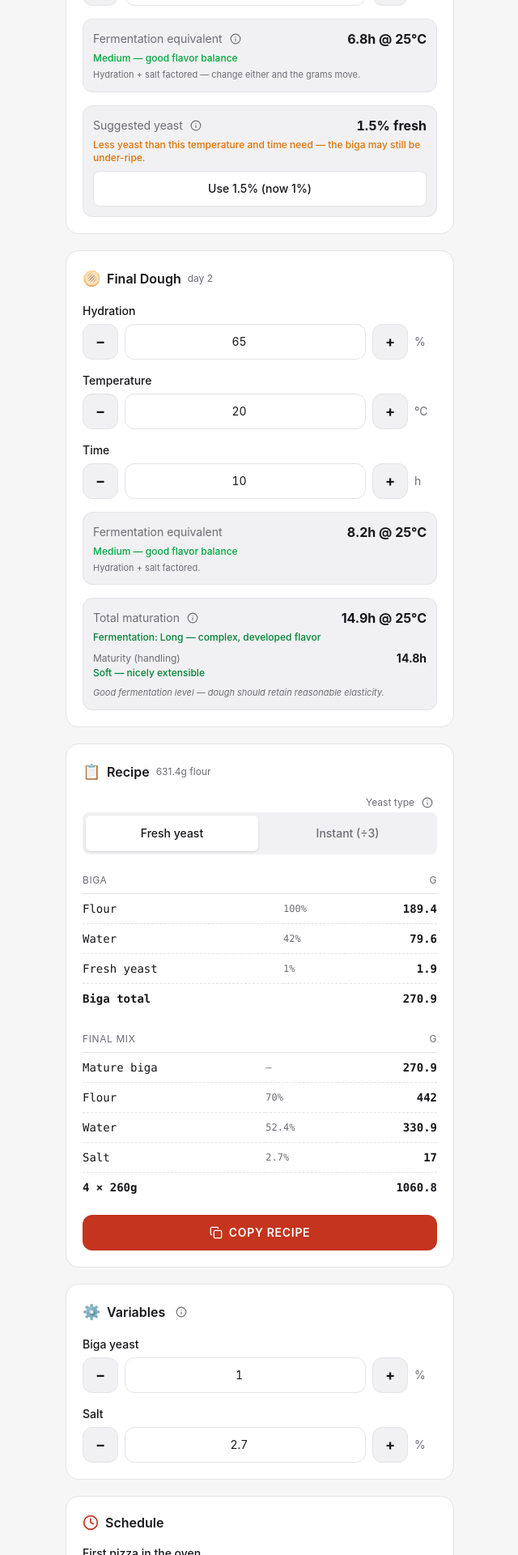
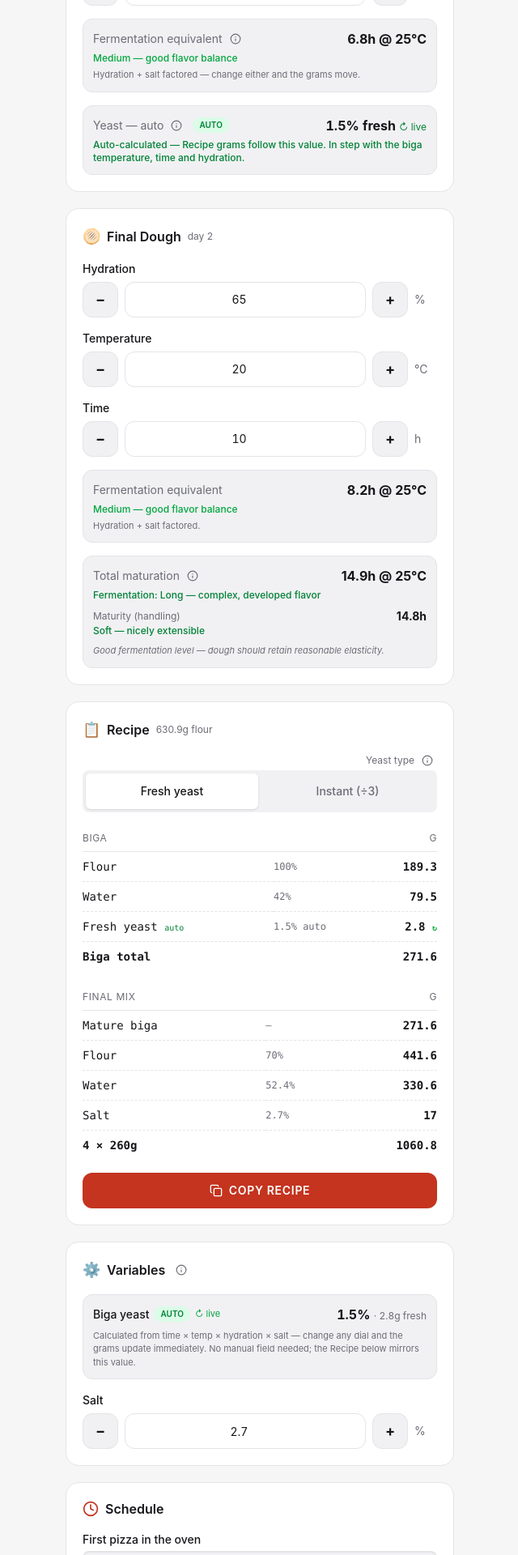
Before and after one commit to szsoma/recipe-calculators, a React (Vite) app: page /pizza in a window 1280 px wide. Shown: the part 934-2854 px from the top of the page at 81% size, without its empty margins (319-959 px from the left). Built offline with nearby package versions, Linux system fonts and the light colour scheme.

Commit message:
feat: make biga yeast auto-adjust with fermentation inputs
- Recalculate biga yeast live from time, temperature, hydration, and salt
- Update the pizza UI and recipe totals to show auto yeast behavior
- Add regression coverage for automatic yeast calculations

```diff
--- a/src/pages/pizza/PizzaCalculator.jsx
+++ b/src/pages/pizza/PizzaCalculator.jsx
@@ -56,6 +56,7 @@ export default function PizzaCalculator({ params, setParam, bakeDateTimeStr, set
   const { suggestedYeast, suggestedYeastPct, yeastDose } = d
   const yeastUnit = useFreshYeast ? 'fresh' : 'instant'
   const suggestionMatches = suggestedYeast && round(bigaYeast) === round(suggestedYeast.pct)
+  const isAutoYeast = !isPoolish // biga yeast is now always auto — recalculates immediately on time/temp/hydration
 
   function handlePrefermentType(next) {
     setParam('prefermentType', next)
@@ -167,32 +168,44 @@ export default function PizzaCalculator({ params, setParam, bakeDateTimeStr, set
             <div className="bg-sunken rounded-xl p-3 border border-line">
               <div className="flex justify-between items-center mb-1">
                 <span className="text-sm text-ink-muted flex items-center gap-1">
-                  Suggested yeast
-                  <InfoPopover label="Suggested yeast" align="left">
-                    Yeast × fermentation exposure stays constant. Exposure is Σ hours × temperatureRate
-                    × hydrationFactor × saltFactor. Warmer, longer or higher hydration needs less
-                    yeast or the biga peaks early and collapses. Pinned to Giorilli's biga: 1% fresh,
-                    18h at 18°C (~42% hyd). Hydration change from 42% to 65% shifts the dose ~17%.
+                  {isAutoYeast ? 'Yeast — auto' : 'Suggested yeast'}
+                  <InfoPopover label={isAutoYeast ? 'Auto yeast' : 'Suggested yeast'} align="left">
+                    {isAutoYeast
+                      ? 'Auto mode is on (yeast field empty). Yeast is calculated from time × temperatureRate × hydration × salt so the grams in Recipe update live when you change any dial. Enter a value in Variables to lock it manually.'
+                      : 'Yeast × fermentation exposure stays constant. Exposure is Σ hours × temperatureRate × hydrationFactor × saltFactor. Warmer, longer or higher hydration needs less yeast or the biga peaks early and collapses. Pinned to Giorilli\'s biga: 1% fresh, 18h at 18°C (~42% hyd). Tap Use to snap to auto, or clear the field to return to auto.'}
                   </InfoPopover>
+                  {isAutoYeast && <span className="ml-1 inline-flex items-center rounded-full bg-green-100 dark:bg-green-900/30 text-green-700 dark:text-green-300 text-[10px] font-semibold px-2 py-0.5">AUTO</span>}
                 </span>
                 <span className="text-ink font-bold tabular-nums">
                   {round(suggestedYeastPct)}% {yeastUnit}
+                  {isAutoYeast && <span className="ml-1 text-xs font-normal text-green-700 dark:text-green-300">↻ live</span>}
                 </span>
               </div>
               <p className={`text-xs font-medium ${YEAST_DOSE_COLOR[yeastDose]}`}>
-                {suggestedYeast.aboveCeiling
-                  ? 'Capped at 2% — this is too cold or too short for the biga to ripen fully. Give it longer or warmer.'
-                  : suggestedYeast.belowFloor
-                    ? 'Floored at 0.05% — too little to weigh reliably. Shorten the biga or cool it down.'
-                    : YEAST_DOSE_TEXT[yeastDose]}
+                {isAutoYeast
+                  ? `Auto-calculated — Recipe grams follow this value. ${YEAST_DOSE_TEXT[yeastDose]}`
+                  : suggestedYeast.aboveCeiling
+                    ? 'Capped at 2% — this is too cold or too short for the biga to ripen fully. Give it longer or warmer.'
+                    : suggestedYeast.belowFloor
+                      ? 'Floored at 0.05% — too little to weigh reliably. Shorten the biga or cool it down.'
+                      : YEAST_DOSE_TEXT[yeastDose]}
               </p>
-              {!suggestionMatches && (
+              {!isAutoYeast && !suggestionMatches && (
                 <button
                   type="button"
                   onClick={() => setParam('bigaYeastFine', String(round(suggestedYeast.pct)))}
                   className="mt-2 w-full min-h-11 rounded-lg border border-line bg-surface text-sm font-medium text-ink hover:bg-line active:scale-[0.99] transition"
                 >
                   Use {round(suggestedYeastPct)}% (now {round(d.yeastPct)}%)
+                </button>
+              )}
+              {!isAutoYeast && (
+                <button
+                  type="button"
+                  onClick={() => setParam('bigaYeastFine', '')}
+                  className="mt-2 w-full min-h-11 rounded-lg border border-dashed border-line bg-sunken text-xs font-medium text-ink-muted hover:bg-surface transition"
+                >
+                  ↺ Back to auto (live)
                 </button>
               )}
             </div>
@@ -331,9 +344,9 @@ export default function PizzaCalculator({ params, setParam, bakeDateTimeStr, set
                 <td className="py-2 text-ink text-right font-semibold tabular-nums">{round(Wb)}</td>
               </tr>
               <tr className="border-b border-dashed border-line">
-                <td className="py-2 text-ink">{useFreshYeast ? 'Fresh yeast' : 'Instant yeast'}</td>
-                <td className="py-2 text-ink-muted text-xs">{round(d.yeastPct)}%</td>
-                <td className="py-2 text-ink text-right font-semibold tabular-nums">{round(d.yeastG)}</td>
+                <td className="py-2 text-ink">{useFreshYeast ? 'Fresh yeast' : 'Instant yeast'} {isAutoYeast && <span className="text-[10px] text-green-700 dark:text-green-300 font-normal">auto</span>}</td>
+                <td className="py-2 text-ink-muted text-xs">{round(d.yeastPct)}%{isAutoYeast && ' auto'}</td>
+                <td className="py-2 text-ink text-right font-semibold tabular-nums">{round(d.yeastG)} {isAutoYeast && <span className="text-[10px] text-green-600 dark:text-green-400">↻</span>}</td>
               </tr>
               <tr>
                 <td className="py-2 text-ink font-semibold" colSpan={2}>{isPoolish ? 'Poolish total' : 'Biga total'}</td>
@@ -413,14 +426,25 @@ export default function PizzaCalculator({ params, setParam, bakeDateTimeStr, set
             </InfoPopover>
           ) : (
             <InfoPopover label="Biga yeast">
-              Set on a fresh-yeast basis, as a percentage of the biga's flour. This is the one dial
-              that has to move when you change the biga temperature or time — see Suggested yeast in
-              the Biga card for the amount that matches your current schedule.
+              Auto when empty — grams in Recipe follow time/temp/hydration live. Enter a value to lock it manually; clear to return to auto.
             </InfoPopover>
           )}
         </h2>
         <div className="space-y-4">
-          <NumberInput label={isPoolish ? 'Poolish yeast' : 'Biga yeast'} value={bigaYeast} onChange={(v) => setParam('bigaYeastFine', String(v))} min={0.05} max={5} step={0.05} unit="%" />
+          {isPoolish ? (
+            <NumberInput label="Poolish yeast" value={bigaYeast} onChange={(v) => setParam('bigaYeastFine', String(v))} min={0.05} max={5} step={0.05} unit="%" />
+          ) : (
+            <div className="bg-sunken rounded-xl p-3 border border-line">
+              <div className="flex justify-between items-center">
+                <span className="text-sm font-medium text-ink flex items-center gap-1.5">
+                  Biga yeast <span className="inline-flex items-center rounded-full bg-green-100 dark:bg-green-900/30 text-green-700 dark:text-green-300 text-[10px] font-semibold px-2 py-0.5">AUTO</span>
+                  <span className="text-[11px] text-green-600 dark:text-green-400 font-normal">↻ live</span>
+                </span>
+                <span className="text-ink font-bold tabular-nums">{round(bigaYeast)}% <span className="text-xs font-normal text-ink-muted">· {round(d.yeastG)}g {useFreshYeast ? 'fresh' : 'instant'}</span></span>
+              </div>
+              <p className="text-[11px] text-ink-muted mt-1.5">Calculated from time × temp × hydration × salt — change any dial and the grams update immediately. No manual field needed; the Recipe below mirrors this value.</p>
+            </div>
+          )}
           {isPoolish && (
             <NumberInput
               label="Main yeast"
```
Also changed, not shown: src/lib/pizza.js, 1 other file (tests, documents, lock files or other folders).
